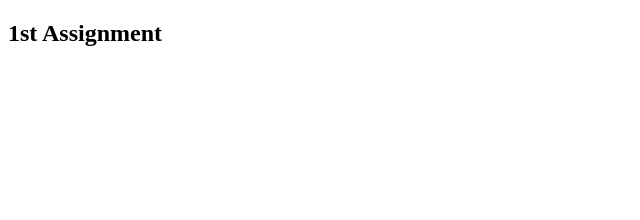
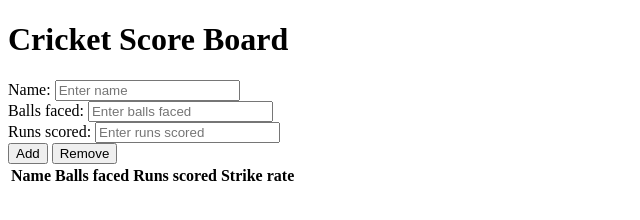
Before and after one commit to Pranesh-alt/Cricket, a plain HTML site: page index.html in a window 1280 px wide. Shown: the whole page, without its empty margins (0-640 px from the left). Drawn offline with Linux system fonts and the light colour scheme.

Commit message:
initial commit

```diff
--- a/index.html
+++ b/index.html
@@ -3,9 +3,91 @@
 <head>
     <meta charset="UTF-8">
     <meta name="viewport" content="width=device-width, initial-scale=1.0">
-    <title>Document</title>
+    <title>Cricket Score Board</title>
+    <link rel="stylesheet" href="style.css">
+    <script src="Eventlistener.js"></script>
 </head>
 <body>
-    <h2>1st Assignment</h2><a href=""></a>
+<div class="form-container">
+    <h1 class="header">Cricket Score Board</h1>
+    <form onsubmit="addDetailsToTable(event)">
+        <label for="name">Name:</label>
+        <input type="text" id="name" name="name" placeholder="Enter name" required><br>
+        <label for="balls">Balls faced:</label>
+        <input type="number" id="balls" name="balls" placeholder="Enter balls faced" required><br>
+        <label for="runs">Runs scored:</label>
+        <input type="number" id="runs" name="runs" placeholder="Enter runs scored" required><br>
+        <div class="btn-container">
+            <button type="submit" class="add-button" id="add">Add</button>
+            <button type="button" class="remove-button" id="remove" onclick="removeSelectedRow()">Remove</button>
+        </div>
+    </form>
+</div>
+<div class="tables">
+    <table id="details">
+        <tr>
+            <th>Name</th>
+            <th>Balls faced</th>
+            <th>Runs scored</th>
+            <th>Strike rate</th>
+        </tr>
+    </table>
+</div>
+
+<script>
+let selectedRow = null;
+
+function addDetailsToTable(event) {
+    event.preventDefault();
+
+    const name = document.getElementById('name').value;
+    const balls = document.getElementById('balls').value;
+    const runs = document.getElementById('runs').value;
+
+    const table = document.getElementById('details');
+    if (selectedRow) {
+        selectedRow.cells[0].textContent = name;
+        selectedRow.cells[1].textContent = balls;
+        selectedRow.cells[2].textContent = runs;
+        let strikerate = balls > 0 ? (runs * 100) / balls : 0;
+        selectedRow.cells[3].textContent = strikerate.toFixed(2);
+        selectedRow = null;
+    } else {
+        const newRow = table.insertRow();
+        newRow.addEventListener('click', () => selectRow(newRow));
+
+        const nameCell = newRow.insertCell(0);
+        const ballsCell = newRow.insertCell(1);
+        const runsCell = newRow.insertCell(2);
+        const strikeRateCell = newRow.insertCell(3);
+
+        nameCell.textContent = name;
+        ballsCell.textContent = balls;
+        runsCell.textContent = runs;
+        let strikerate = balls > 0 ? (runs * 100) / balls : 0;
+        strikeRateCell.textContent = strikerate.toFixed(2);
+    }
+
+    document.querySelector('form').reset();
+}
+
+function selectRow(row) {
+    selectedRow = row;
+    document.getElementById('name').value = row.cells[0].textContent;
+    document.getElementById('balls').value = row.cells[1].textContent;
+    document.getElementById('runs').value = row.cells[2].textContent;
+}
+
+function removeSelectedRow() {
+    if (selectedRow) {
+        const table = document.getElementById('details');
+        table.deleteRow(selectedRow.rowIndex);
+        document.querySelector('form').reset();
+        selectedRow = null;
+    } else {
+        alert("Please select a row to remove.");
+    }
+}
+</script>
 </body>
 </html>
```
